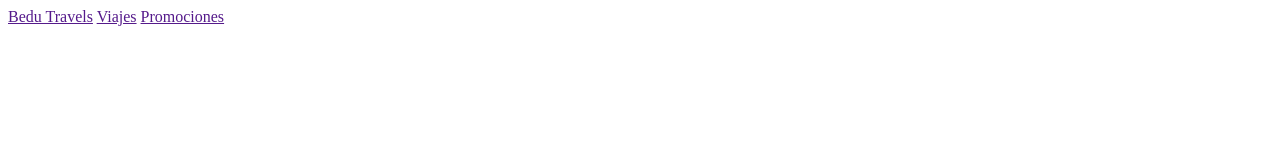
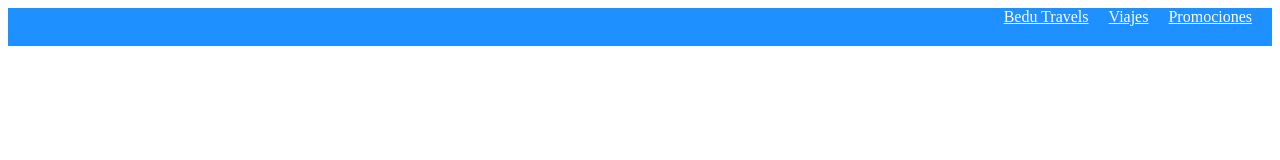
Before and after one commit to Mariorrocha/BedutravelsFS052019, a plain HTML site: page index.html in a window 1280 px wide. Drawn offline with Linux system fonts and the light colour scheme.

Commit message:
Se agrega barra de navegacion

```diff
--- a/assets/css/main.css
+++ b/assets/css/main.css
@@ -0,0 +1,21 @@
+.navbar{
+
+    display: flex;
+   align-items: right;
+   justify-content: right;
+   background-color: dodgerblue;
+   justify-items: center;
+
+
+}
+
+.navbar a{
+
+    padding: 0px 20px 0px 0px;
+    color: white  ;
+    margin: 0px 0px 20px 0px;
+}
+
+a{
+
+}
--- a/index.html
+++ b/index.html
@@ -4,14 +4,17 @@
     <meta charset="UTF-8">
     <meta name="viewport" content="width=<device-width>, initial-scale=1.0">
     <meta http-equiv="X-UA-Compatible" content="ie=edge">
-    <title>Document</title>
+    <title>Bedu Travels</title>
+    <link rel="stylesheet"  href="./assets/css/main.css">
 </head>
 <body>
     <nav>
+        <div class="navbar">
+            <a href="">Bedu Travels</a>
+            <a href="">Viajes</a>
+            <a href="">Promociones</a>
 
-        <a href="">Bedu Travels</a>
-        <a href="">Viajes</a>
-        <a href="">Promociones</a>
+        </div>
     </nav>
 </body>
 </html>
```
